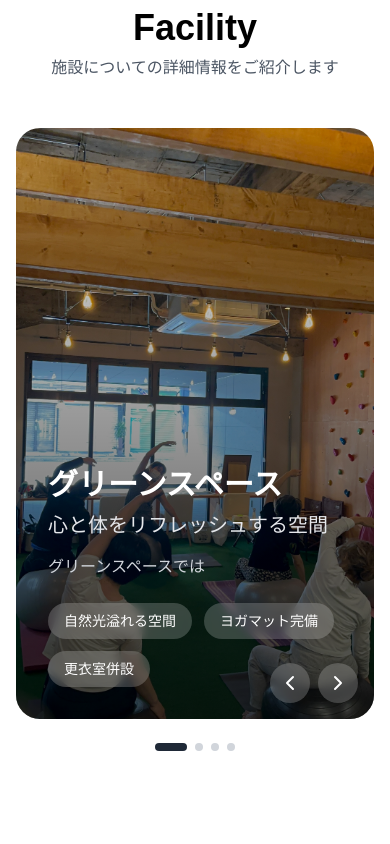
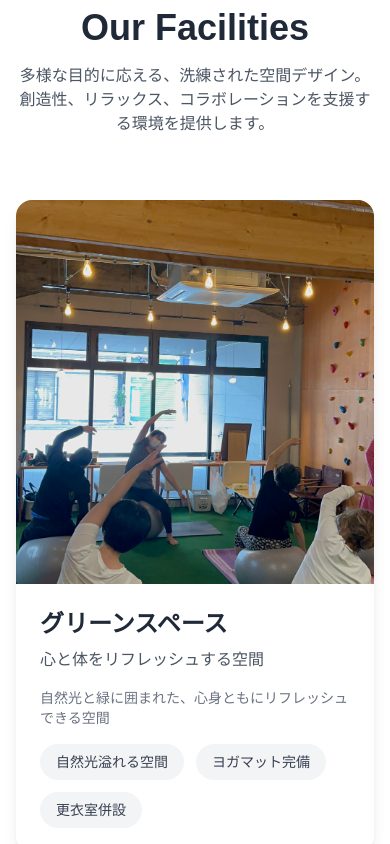
Before and after one commit to bbbyk105/vital, a Next.js app: page / in a window 390 px wide. Shown: the part 900-1744 px from the top of the page. Built offline with nearby package versions, Linux system fonts and the light colour scheme.

Commit message:
headerとfooterの共通化とfacility componentの改良

```diff
--- a/app/contact/page.tsx
+++ b/app/contact/page.tsx
@@ -55,7 +55,7 @@ export default function Contact() {
 
   return (
     <main>
-      <div className="max-w-[90%] md:max-w-[65%] mx-auto text-center">
+      <div className="max-w-[90%] md:max-w-[65%] mx-auto text-center mt-32">
         <h1 className="font-extrabold text-3xl md:text-4xl mt-16">
           お問い合わせ
         </h1>
--- a/app/fee/page.tsx
+++ b/app/fee/page.tsx
@@ -1,19 +1,14 @@
 import React from "react";
 import Fee from "@/components/Fee";
 import RentalSpacePricing from "@/components/RentalSpacePricing";
-import Header from "@/components/Header";
-import { homeConfig } from "@/data/homeData";
-import Footer from "@/components/Footer";
 import Service from "@/components/Service";
 
 const fee = () => {
   return (
     <>
-      <Header items={homeConfig.mainNav} />
       <Fee />
       <RentalSpacePricing />
       <Service />
-      <Footer />
     </>
   );
 };
--- a/app/layout.tsx
+++ b/app/layout.tsx
@@ -2,6 +2,9 @@ import type { Metadata } from "next";
 import localFont from "next/font/local";
 import "./globals.css";
 import { cn } from "@/lib/utils";
+import Header from "@/components/Header";
+import { homeConfig } from "@/data/homeData";
+import Footer from "@/components/Footer";
 
 const geistSans = localFont({
   src: "./fonts/GeistVF.woff",
@@ -34,7 +37,11 @@ export default function RootLayout({
           geistMono.variable
         )}
       >
-        <main>{children}</main>
+        <main>
+          <Header items={homeConfig.mainNav} />
+          {children}
+          <Footer />
+        </main>
       </body>
     </html>
   );
--- a/app/page.tsx
+++ b/app/page.tsx
@@ -3,10 +3,7 @@ import Loader from "@/components/Loader"; // Loaderをインポート
 import Company from "@/components/Company";
 import Contents from "@/components/Contents";
 import FacilityShowcase from "@/components/FacilityShowcase";
-import Footer from "@/components/Footer";
-import Header from "@/components/Header";
 import Hero from "@/components/Hero";
-import { homeConfig } from "@/data/homeData";
 import useLoading from "@/hooks/useLoading";
 
 export default function Home() {
@@ -18,13 +15,11 @@ export default function Home() {
       {!isLoading && (
         <>
           <Hero />
-          <Header items={homeConfig.mainNav} />
           <main>
             <Contents />
             <FacilityShowcase />
             <Company />
           </main>
-          <Footer />
         </>
       )}
     </>
--- a/components/FacilityShowcase.tsx
+++ b/components/FacilityShowcase.tsx
@@ -1,17 +1,13 @@
-"use client";
-import { useState } from "react";
-import { ChevronLeft, ChevronRight } from "lucide-react";
+import React from "react";
 import Image from "next/image";
 
 const FacilityShowcase = () => {
-  const [activeSection, setActiveSection] = useState(0);
-
   const facilities = [
     {
       id: 1,
       title: "グリーンスペース",
       subtitle: "心と体をリフレッシュする空間",
-      description: "グリーンスペースでは",
+      description: "自然光と緑に囲まれた、心身ともにリフレッシュできる空間",
       imageUrl: "/yoga.jpg",
       features: ["自然光溢れる空間", "ヨガマット完備", "更衣室併設"],
     },
@@ -20,7 +16,7 @@ const FacilityShowcase = () => {
       title: "ワークスペース",
       subtitle: "創造性を刺激する作業環境",
       description:
-        "快適な環境で集中して作業を行えるワークスペースです。自然光が差し込む開放感のある空間は、クリエイティビティを刺激し、効率的な仕事環境を提供します。",
+        "快適な環境で集中して作業を行えるワークスペース。自然光が差し込む開放感のある空間は、クリエイティビティを刺激し、効率的な仕事環境を提供します。",
       imageUrl: "/working.jpg",
       features: ["高速Wi-Fi", "電源完備", "フリードリンク", "個別デスク"],
     },
@@ -43,60 +39,55 @@ const FacilityShowcase = () => {
       title: "多目的スペース",
       subtitle: "誰もが利用できる開放的な空間",
       description:
-        "私たちのスペースは、大人から子供まで、年齢や性別を問わず、どなたでも気軽にご利用いただけます。自然豊かな環境の中で、リラックスしたり、創造的な活動を楽しんだりできます。",
+        "大人から子供まで、年齢や性別を問わず、どなたでも気軽にご利用いただけます。自然豊かな環境の中で、リラックスしたり、創造的な活動を楽しんだりできます。",
       imageUrl: "/kids.jpg",
       features: ["バリアフリー", "託児スペース", "休憩エリア", "防音設備"],
     },
   ];
 
-  const nextSection = () => {
-    setActiveSection((prev) => (prev + 1) % facilities.length);
-  };
+  return (
+    <div id="facility" className="max-w-7xl mx-auto px-4 py-16">
+      <div className="text-center mb-16">
+        <h2 className="text-4xl md:text-5xl font-bold mb-4 text-gray-800">
+          Our Facilities
+        </h2>
+        <p className="text-gray-600 max-w-2xl mx-auto">
+          多様な目的に応える、洗練された空間デザイン。
+          創造性、リラックス、コラボレーションを支援する環境を提供します。
+        </p>
+      </div>
 
-  const prevSection = () => {
-    setActiveSection(
-      (prev) => (prev - 1 + facilities.length) % facilities.length
-    );
-  };
+      <div className="grid md:grid-cols-2 gap-8">
+        {facilities.map((facility) => (
+          <div
+            key={facility.id}
+            className="group overflow-hidden rounded-2xl shadow-lg transition-all duration-300 hover:shadow-xl"
+          >
+            <div className="relative h-96 w-full overflow-hidden">
+              <Image
+                src={facility.imageUrl}
+                alt={facility.title}
+                fill
+                className="object-cover transition-transform duration-500 group-hover:scale-110"
+                sizes="(max-width: 768px) 100vw, 50vw"
+              />
+            </div>
 
-  return (
-    <div className="max-w-7xl mx-auto px-4 py-16">
-      <h2 className="text-4xl md:text-6xl font-bold text-center mb-2">
-        Facility
-      </h2>
-      <p className="text-center text-gray-600 dark:text-gray-400 mb-12">
-        施設についての詳細情報をご紹介します
+            <div className="p-6">
+              <h3 className="text-2xl font-bold mb-2 text-gray-800">
+                {facility.title}
+              </h3>
+              <p className="text-gray-600 mb-4">{facility.subtitle}</p>
+
+              <p className="text-sm text-gray-500 mb-4">
+                {facility.description}
               </p>
 
-      <div className="relative">
-        {/* Main Display */}
-        <div className="relative h-[70vh] rounded-3xl overflow-hidden">
-          <Image
-            src={facilities[activeSection].imageUrl}
-            alt={facilities[activeSection].title}
-            fill
-            className="object-cover"
-            sizes="(max-width: 768px) 100vw, 1200px"
-            priority={true} // 事前ロード
-            loading="eager"
-          />
-          <div className="absolute inset-0 bg-gradient-to-t from-black/70 to-transparent" />
-
-          <div className="absolute bottom-0 left-0 right-0 p-8">
-            <h2 className="text-3xl md:text-4xl font-bold text-white mb-2">
-              {facilities[activeSection].title}
-            </h2>
-            <p className="text-xl text-gray-200 mb-4">
-              {facilities[activeSection].subtitle}
-            </p>
-            <p className="text-gray-300 mb-6 max-w-2xl">
-              {facilities[activeSection].description}
-            </p>
               <div className="flex flex-wrap gap-3">
-              {facilities[activeSection].features.map((feature, index) => (
+                {facility.features.map((feature, featureIndex) => (
                   <span
-                  key={index}
-                  className="px-4 py-2 bg-white/20 backdrop-blur-sm rounded-full text-white text-sm"
+                    key={featureIndex}
+                    className="px-4 py-2 bg-gray-100 rounded-full text-gray-700 text-sm"
                   >
                     {feature}
                   </span>
@@ -104,37 +95,7 @@ const FacilityShowcase = () => {
               </div>
             </div>
           </div>
-
-        {/* Navigation Controls */}
-        <div className="absolute bottom-4 right-4 flex gap-2">
-          <button
-            onClick={prevSection}
-            className="p-2 bg-white/20 backdrop-blur-sm rounded-full text-white hover:bg-white/30 transition"
-          >
-            <ChevronLeft size={24} />
-          </button>
-          <button
-            onClick={nextSection}
-            className="p-2 bg-white/20 backdrop-blur-sm rounded-full text-white hover:bg-white/30 transition"
-          >
-            <ChevronRight size={24} />
-          </button>
-        </div>
-
-        {/* Section Indicators */}
-        <div className="absolute -bottom-8 left-1/2 transform -translate-x-1/2 flex gap-2">
-          {facilities.map((_, index) => (
-            <button
-              key={index}
-              onClick={() => setActiveSection(index)}
-              className={`w-2 h-2 rounded-full transition-all duration-300 ${
-                index === activeSection
-                  ? "w-8 bg-gray-800 dark:bg-white"
-                  : "bg-gray-300 dark:bg-gray-700"
-              }`}
-            />
         ))}
-        </div>
       </div>
     </div>
   );
```
Lines whose indentation alone changed are shown as unchanged.
